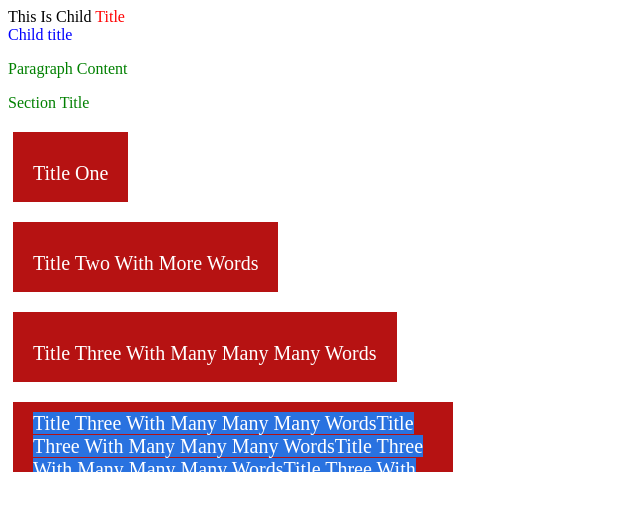
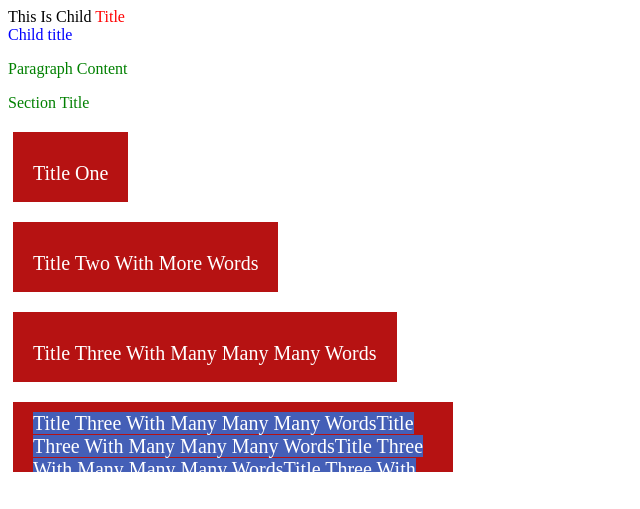
Before and after one commit to Moamen771/GDSC_Frontend_Task5, a plain HTML site: page index.html in a window 1280 px wide. Shown: the top 509 px of the page, without its empty margins (0-640 px from the left). Drawn offline with nearby package versions, Linux system fonts and the light colour scheme; a web font is replaced by a local one.

Commit message:
add modefication

```diff
--- a/Style.css
+++ b/Style.css
@@ -30,7 +30,7 @@
 }
 
 .t4 span {
-    background-color: rgb(41, 114, 224);
+    background-color: rgb(41, 114, 224, .8);
 }
 
 /* template no.3 */
```
